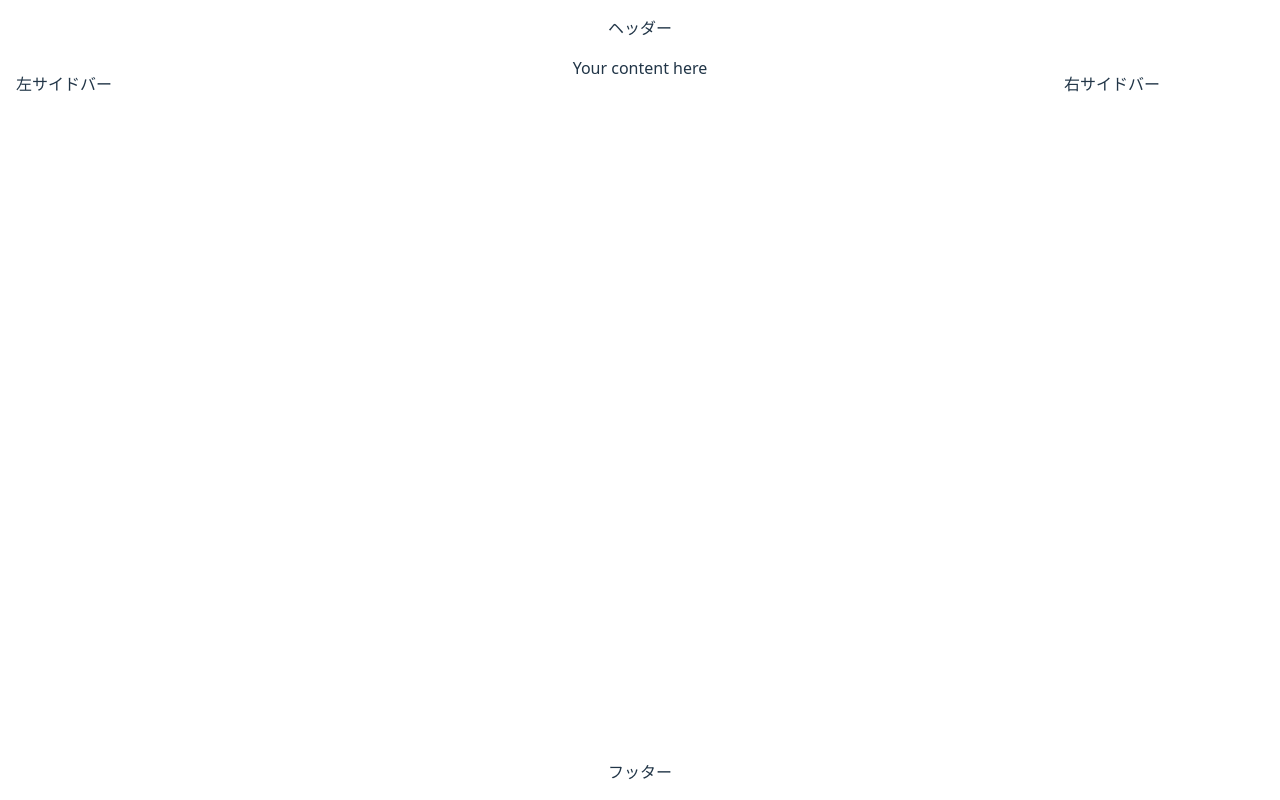
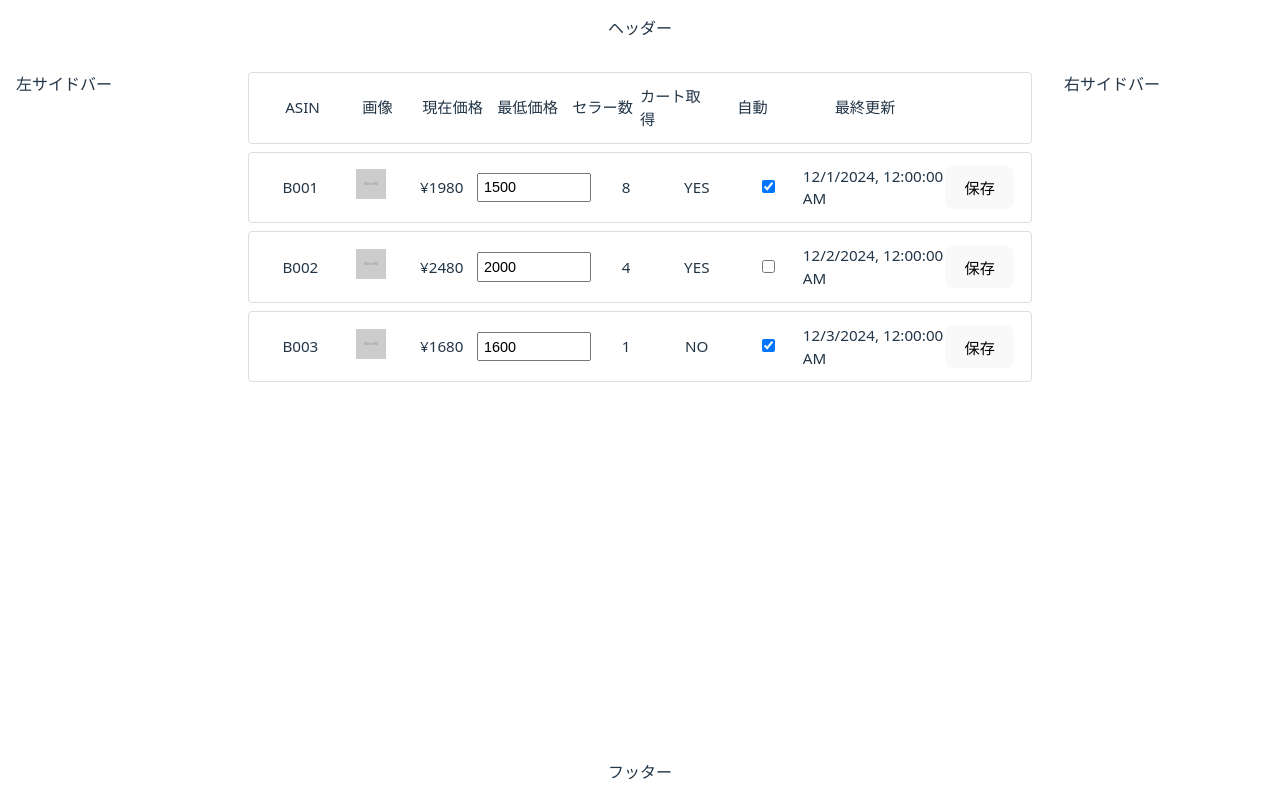
Before and after one commit to chiyonn/vendiq2, a React (Vite) app in the folder webui/: page / in a window 1280 px wide. Built offline with nearby package versions, Linux system fonts and the light colour scheme.

Commit message:
add: pricing rows

```diff
--- /dev/null
+++ b/webui/src/components/pricing/PricingRow/PricingRow.module.css
@@ -0,0 +1,23 @@
+.headerRow,
+.itemRow {
+    display: grid;
+    grid-template-columns: 1fr 1fr 1fr 1fr 1fr 1fr 1fr 2fr 1fr;
+    padding: 0.75rem 1rem;
+    border: 1px solid #ddd;
+    border-radius: 4px;
+    place-items: center;
+}
+
+.itemRow:hover {
+}
+.input {
+    width: 100px;
+    padding: 0.3rem;
+    font-size: 0.9rem;
+}
+
+.image {
+    width: 30px;
+    height: auto;
+    object-fit: contain;
+}
--- /dev/null
+++ b/webui/src/components/pricing/PricingRow/index.tsx
@@ -0,0 +1,82 @@
+import styles from './PricingRow.module.css';
+import { ChangeEvent } from 'react';
+
+export type PricingItem = {
+    asin: string;
+    image_url: string;
+    current_price: number;
+    min_price: number;
+    buybox_seller_id: string;
+    last_priced: string;
+    num_of_sellers: number;
+    enable: boolean;
+};
+
+type Props = {
+    index: number;
+    item: PricingItem;
+    onChange: (index: number, updated: Partial<PricingItem>) => void;
+    onSave: (index: number, item: PricingItem) => void;
+};
+
+const my_seller_id = "A";
+
+export const PricingRowHeader = () => {
+    return (
+        <div className={styles.headerRow}>
+            <div>ASIN</div>
+            <div>画像</div>
+            <div>現在価格</div>
+            <div>最低価格</div>
+            <div>セラー数</div>
+            <div>カート取得</div>
+            <div>自動</div>
+            <div>最終更新</div>
+            <div></div>
+        </div>
+    );
+};
+
+export const PricingRow = ({ index, item, onChange, onSave }: Props) => {
+    const handleMinPriceChange = (e: ChangeEvent<HTMLInputElement>) => {
+        const value = Number(e.target.value);
+        if (!isNaN(value)) {
+            onChange(index, { min_price: value });
+        }
+    };
+
+    const handleEnableToggle = (e: ChangeEvent<HTMLInputElement>) => {
+        onChange(index, { enable: e.target.checked });
+    };
+
+    return (
+        <div className={styles.itemRow}>
+            <div>{item.asin}</div>
+            <div>
+                <img src={item.image_url} alt={item.asin} className={styles.image} />
+            </div>
+            <div>¥{item.current_price}</div>
+            <div>
+                <input
+                    type="number"
+                    value={item.min_price}
+                    onChange={handleMinPriceChange}
+                    className={styles.input}
+                />
+            </div>
+            <div>{item.num_of_sellers}</div>
+            <div>{item.buybox_seller_id === my_seller_id ? "YES" : "NO"}</div>
+            <div>
+                <input
+                    type="checkbox"
+                    checked={item.enable}
+                    onChange={handleEnableToggle}
+                />
+            </div>
+            <div>{new Date(item.last_priced).toLocaleString()}</div>
+            <div>
+                <button onClick={() => onSave(index, item)}>保存</button>
+            </div>
+        </div>
+    );
+};
--- a/webui/src/pages/PricingPage/PricingPage.module.css
+++ b/webui/src/pages/PricingPage/PricingPage.module.css
@@ -0,0 +1,7 @@
+.container {
+    display: flex;
+    flex-direction: column;
+    gap: 0.5rem;
+    padding: 1rem;
+    font-size: 0.95rem;
+}
--- a/webui/src/pages/PricingPage/index.tsx
+++ b/webui/src/pages/PricingPage/index.tsx
@@ -1,11 +1,90 @@
 import styles from './PricingPage.module.css';
+import { PricingRow, PricingRowHeader } from '@/components/pricing/PricingRow';
+import { useState } from 'react';
+
+const initialItems = [
+    {
+        asin: "B001",
+        image_url: "https://placehold.jp/60x60.png",
+        current_price: 1980,
+        min_price: 1500,
+        last_priced: "2024-12-01T00:00:00.000Z",
+        buybox_seller_id: "A",
+        num_of_sellers: 8,
+        enable: true,
+    },
+    {
+        asin: "B002",
+        image_url: "https://placehold.jp/60x60.png",
+        current_price: 2480,
+        min_price: 2000,
+        last_priced: "2024-12-02T00:00:00.000Z",
+        buybox_seller_id: "A",
+        num_of_sellers: 4,
+        enable: false,
+    },
+    {
+        asin: "B003",
+        image_url: "https://placehold.jp/60x60.png",
+        current_price: 1680,
+        min_price: 1600,
+        last_priced: "2024-12-03T00:00:00.000Z",
+        buybox_seller_id: "B",
+        num_of_sellers: 1,
+        enable: true,
+    },
+];
 
 const PricingPage = () => {
+    const [items, setItems] = useState(initialItems);
+
+    const updateItem = (index: number, updated: Partial<typeof initialItems[0]>) => {
+        setItems(prev =>
+            prev.map((item, i) => (i === index ? { ...item, ...updated } : item))
+        );
+    };
+
+    const handleSaveItem = async (index: number, item: typeof initialItems[0]) => {
+        try {
+            // 擬似API呼び出し（fetch でもOK）
+            const response = await fakeApiUpdate(item);
+            // 最新データで行だけ更新
+            setItems(prev =>
+                prev.map((it, i) => (i === index ? response : it))
+            );
+        } catch (err) {
+            console.error(`保存失敗: ${item.asin}`, err);
+            // 任意：エラー表示や再試行処理
+        }
+    };
+
     return (
         <div className={styles.container}>
-            Your content here
+            <PricingRowHeader />
+            {items.map((item, index) => (
+                <PricingRow
+                    key={item.asin}
+                    index={index}
+                    item={item}
+                    onChange={updateItem}
+                    onSave={(i: number) => handleSaveItem(i, items[i])}
+                />
+            ))}
         </div>
     );
 };
 
+// モックAPI
+const fakeApiUpdate = async (item: typeof initialItems[0]) => {
+    // 500ms 待ってから成功レスポンス返す
+    return new Promise<typeof initialItems[0]>((resolve) =>
+        setTimeout(() => {
+            resolve({
+                ...item,
+                last_priced: new Date().toISOString().split("T")[0], // 更新日だけ変化
+            });
+        }, 500)
+    );
+};
+
 export default PricingPage;
```
